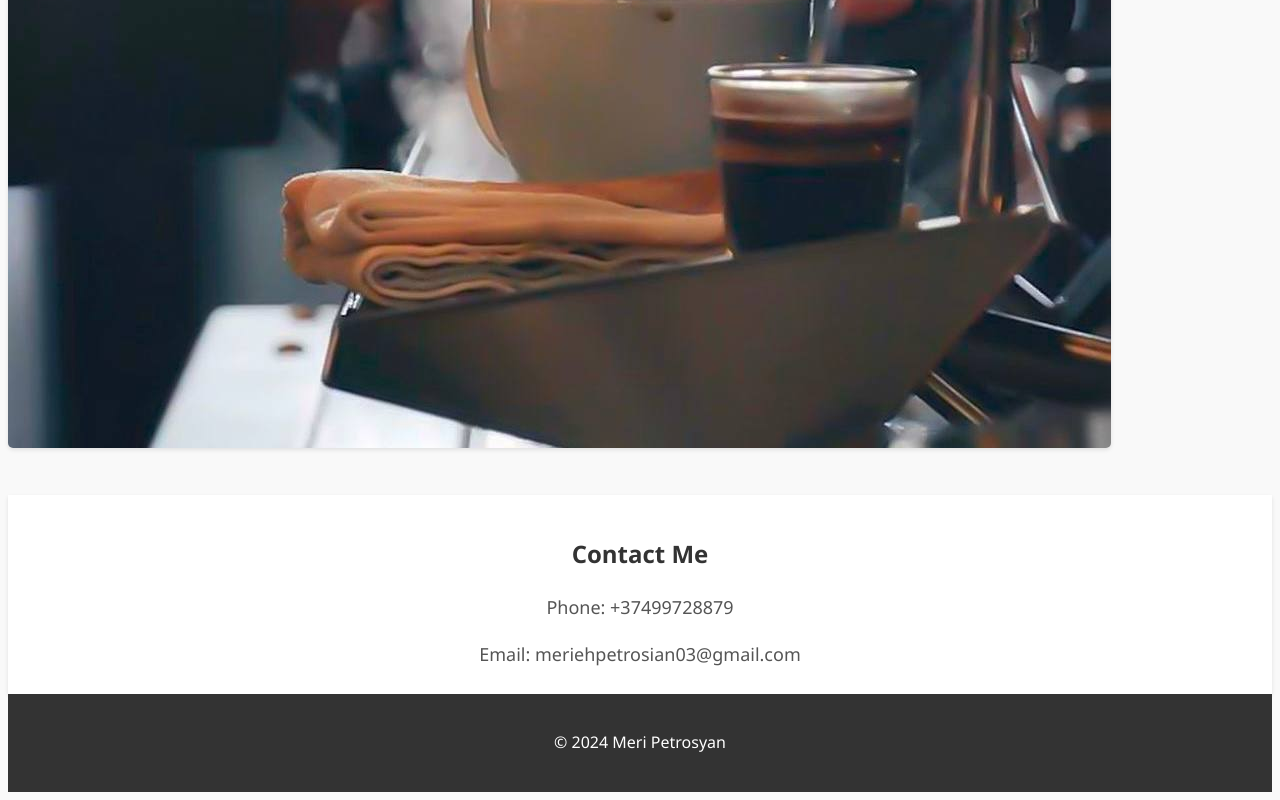
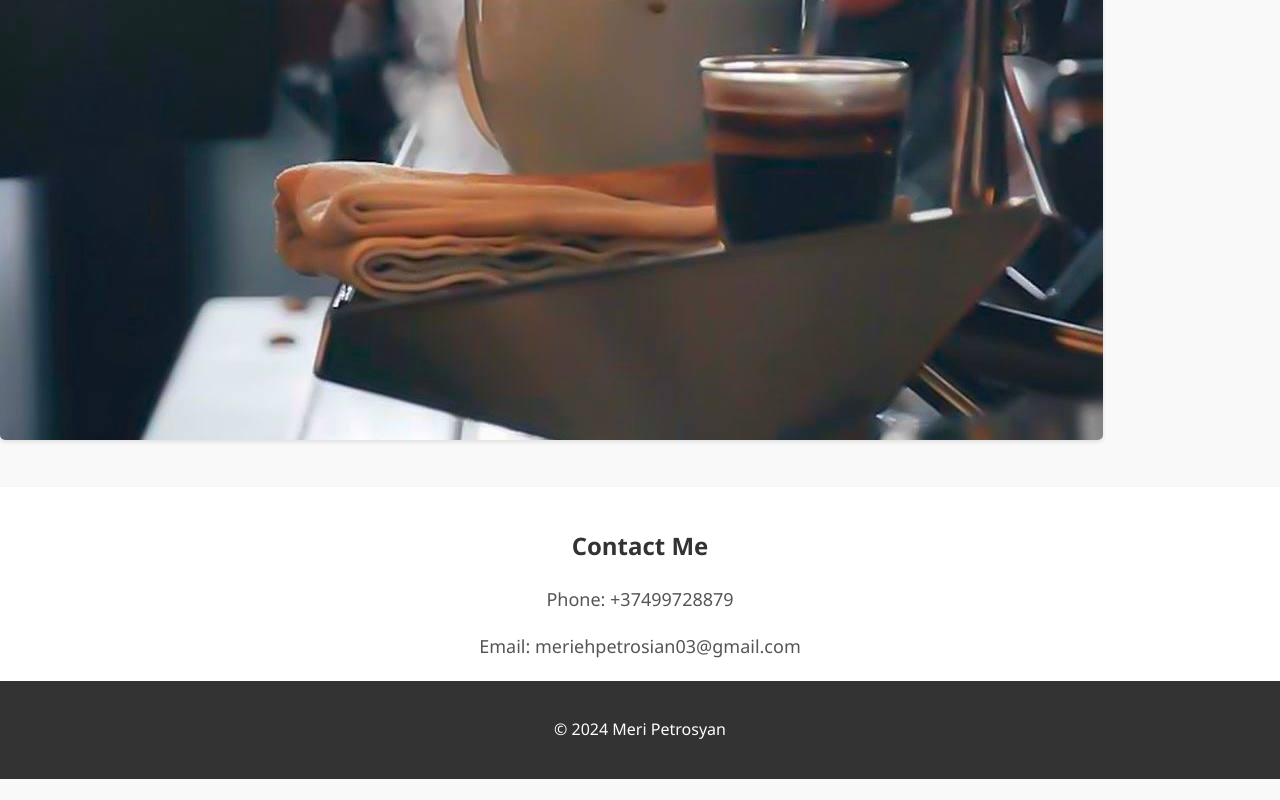
Before and after one commit to petrosyanmeri/data-analyst-portfolio, a plain HTML site: page index.html in a window 1280 px wide. Shown: the part 2277-3077 px from the top of the page. After the commit the page ends 3056 px from the top, so only its background shows below. Drawn offline with Linux system fonts and the light colour scheme.

Commit message:
Update styles.css

```diff
--- a/styles.css
+++ b/styles.css
@@ -7,7 +7,7 @@ body {
     color: #444; /* Darker text color for better visibility */
     background-color: #f9f9f9;
     overflow-x: hidden; /* Prevent horizontal scrolling */
-    margin: 10 auto; /* Center-align the content */
+    margin: 0 auto; /* Center-align the content */
 }
 
 /* Header styles */
@@ -51,7 +51,7 @@ nav ul li a:hover {
 /* About Me section */
 .about-content {
     max-width: 800px;
-    margin: 0 auto;
+    margin: 40 auto;
     text-align: center;
 }
 
@@ -102,9 +102,9 @@ nav ul li a:hover {
 #contact p {
     font-size: 18px;
     color: #555;
-    margin-bottom: 5px;
+    margin-bottom: 0px;
     text-align: centre
-    margin: 10px 0; /* Adjust margin for spacing */
+    margin: 0px 0; /* Adjust margin for spacing */
 }
 
 footer {
```
